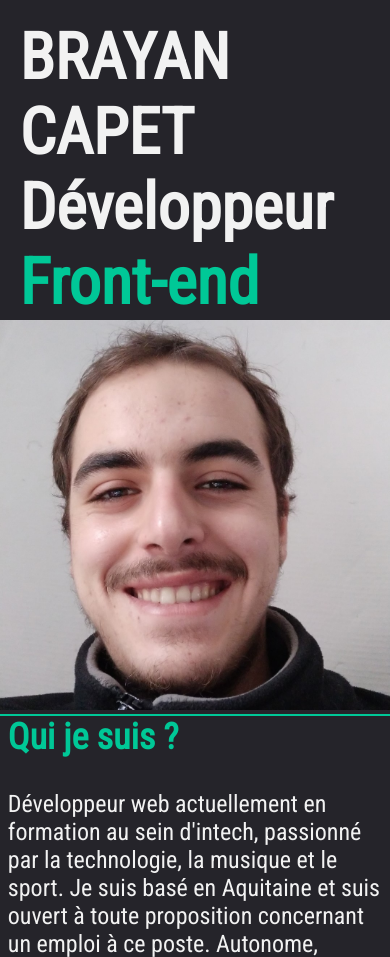
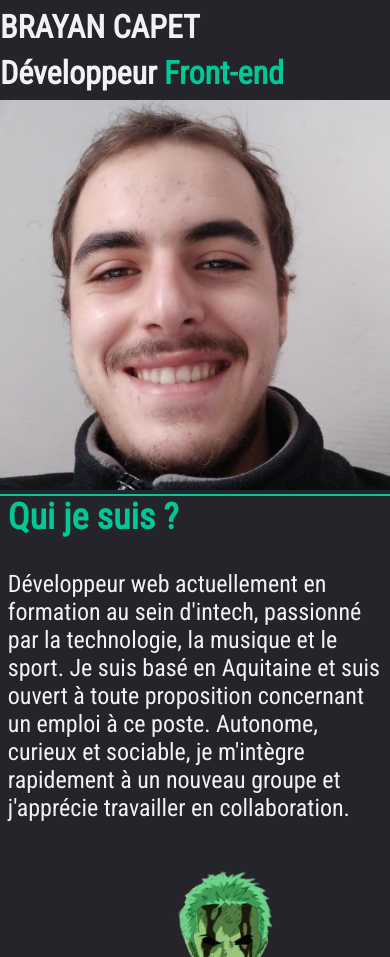
Before and after one commit to brayancapet/portfolio, a PHP site: page / in a window 390 px wide. Shown: the part 84-1041 px from the top of the page. Run offline with PHP 8.4, Linux system fonts and the light colour scheme.

Commit message:
Update style.css

```diff
--- a/style.css
+++ b/style.css
@@ -67,7 +67,7 @@ div#nav-links {
 }
 
 @media screen and (max-width: 750px) {
-  #nav-links a {
+  header #nav-links a {
     display: none;
   }
 }
@@ -113,11 +113,35 @@ div#nav-links {
 @media screen and (max-width: 930px) {
   #home {
     flex-direction: column;
+    width: 100%;
+    height: fit-content;
   }
 
   #home div {
+    height: fit-content;
     width: 100%;
+  }
+
+  #main-right {
+    width: 100%;
+    margin: 0;
+    padding: 0;
+  }
+
+  #home div h2 {
+    font-size: 2rem;
+  }
+
+  #title {
+    padding: 0 0 2% 0;
+  }
+
+  #title1 {
+    padding: 2% 0 2% 0;
+  }
+  .picture {
     height: fit-content;
+    width: 100%;
   }
 }
 /* INFO ON ME //////////////////////////////// */
@@ -268,6 +292,14 @@ footer {
 
 @media screen and (max-width: 500px) {
   footer {
+    width: 90%;
     font-size: 1rem;
+    margin: 0;
   }
+
+  /* footer h2,
+  footer h3 {
+    width: 100%;
+    margin: 0;
+  } */
 }
```
